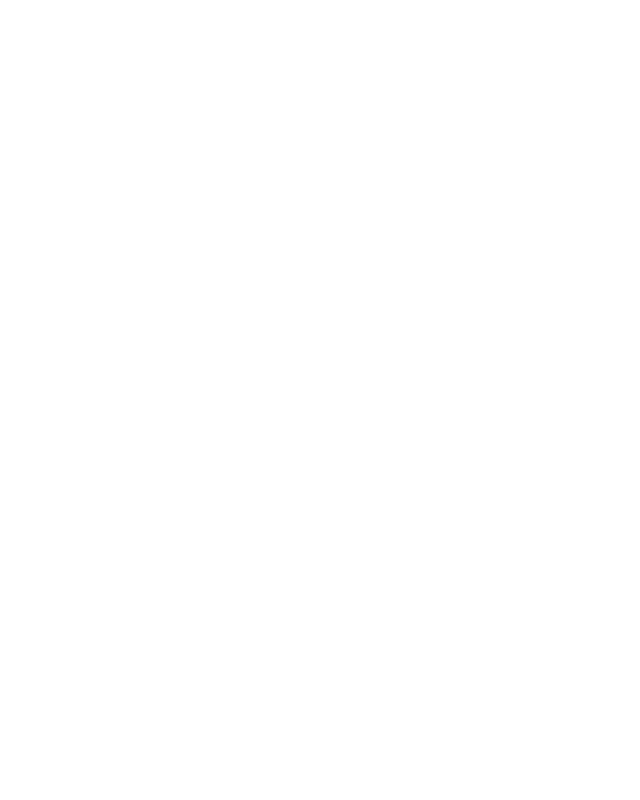
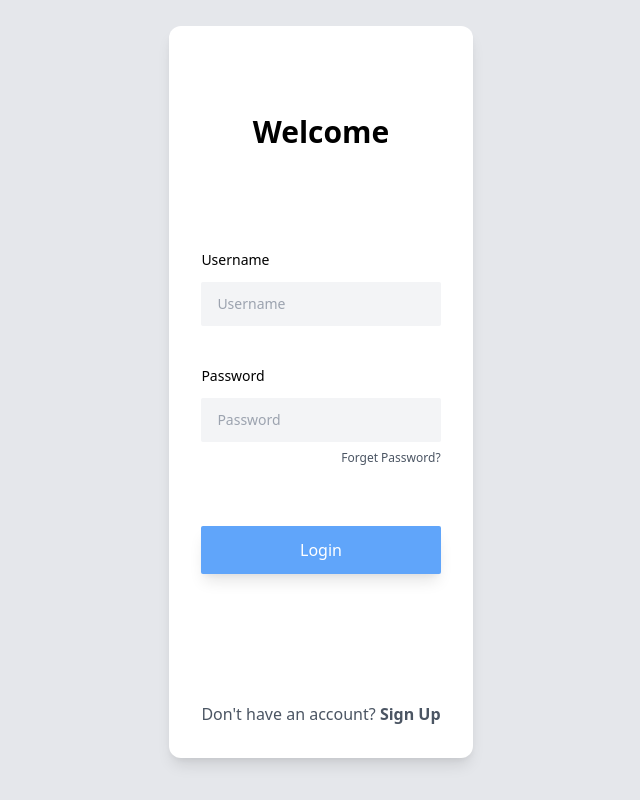
Before and after one commit to abdukasim/online-learning, a Vue app: page /login in a window 1280 px wide. Shown: the whole page, without its empty margins (319-959 px from the left). Built offline with nearby package versions, Linux system fonts and the light colour scheme.

Commit message:
Added Login Page

```diff
--- a/src/router/index.js
+++ b/src/router/index.js
@@ -1,6 +1,7 @@
 import Vue from "vue";
 import VueRouter from "vue-router";
 import Home from "../views/Home.vue";
+import Login from "../views/Login.vue";
 
 Vue.use(VueRouter);
 
@@ -11,13 +12,9 @@ const routes = [
     component: Home,
   },
   {
-    path: "/about",
-    name: "About",
-    // route level code-splitting
-    // this generates a separate chunk (about.[hash].js) for this route
-    // which is lazy-loaded when the route is visited.
-    component: () =>
-      import(/* webpackChunkName: "about" */ "../views/About.vue"),
+    path: "/login",
+    name: "Login",
+    component: Login,
   },
 ];
 
--- a/src/views/About.vue
+++ /dev/null
@@ -1,5 +0,0 @@
-<template>
-  <div class="about">
-    <h1>This is an about page</h1>
-  </div>
-</template>
--- a/src/views/Home.vue
+++ b/src/views/Home.vue
@@ -1,6 +1,7 @@
 <template>
   <div
     class="
+      bg-gray-200
       my-0
       mx-auto
       min-h-screen
@@ -17,7 +18,28 @@
         Temaru Educational Platform
       </h2>
       <div class="links">
-        <router-link to="/login" class="button--green"> Login </router-link>
+        <router-link to="/login" class="">
+          <button
+            class="
+              px-4
+              py-2
+              rounded-md
+              text-sm
+              font-medium
+              border
+              focus:outline-none focus:ring
+              transition
+              text-green-600
+              border-green-600
+              hover:text-white hover:bg-green-600
+              active:bg-green-700
+              focus:ring-green-300
+            "
+            type="submit"
+          >
+            Login
+          </button>
+        </router-link>
       </div>
     </div>
   </div>
--- /dev/null
+++ b/src/views/Login.vue
@@ -0,0 +1,149 @@
+<template>
+  <div class="bg-gray-200 flex justify-center min-h-screen">
+    <div
+      class="
+        bg-white
+        rounded-xl
+        w-screen
+        md:w-auto
+        h-screen
+        md:h-auto
+        px-8
+        pt-6
+        shadow-lg
+        self-center
+        md:mb-4
+        flex flex-col
+      "
+    >
+      <p class="mx-auto my-16 text-3xl font-bold">Welcome</p>
+      <div class="my-4 flex flex-col">
+        <div class="my-5 text-sm">
+          <label for="username" class="block text-black">Username</label>
+          <input
+            type="text"
+            autofocus
+            id="username"
+            class="
+              rounded-sm
+              px-4
+              py-3
+              mt-3
+              focus:outline-none
+              bg-gray-100
+              w-full
+            "
+            placeholder="Username"
+            :disabled="loading"
+            key="username"
+            required
+            v-model="username"
+            :form-name="loginForm"
+            @:keyup.enter="login"
+          />
+        </div>
+
+        <div class="my-5 text-sm">
+          <label for="password" class="block text-black">Password</label>
+          <input
+            type="password"
+            id="password"
+            class="
+              rounded-sm
+              px-4
+              py-3
+              mt-3
+              focus:outline-none
+              bg-gray-100
+              w-full
+            "
+            placeholder="Password"
+            :disabled="loading"
+            required
+            v-model="password"
+            :form-name="loginForm"
+          />
+          <div class="flex justify-end mt-2 text-xs text-gray-600">
+            <a href="#">Forget Password?</a>
+          </div>
+        </div>
+
+        <button
+          key="submit"
+          style="--delay: 3; min-height: 28px"
+          :disabled="loading"
+          @:click="login"
+          class="
+            bg-blue-400
+            w-full
+            mb-16
+            transform
+            hover:translate-y-1
+            transition-transform
+            ease-in
+            duration-200
+            shadow-lg
+            text-white
+            mt-10
+            rounded-sm
+          "
+        >
+          <!-- <Loading custom-class="w-1.5 h-1.5" v-if="loading" /> -->
+          <p class="p-3">Login</p>
+        </button>
+
+        <div class="flex justify-center mt-16 mb-4">
+          <span class="text-gray-600"
+            >Don't have an account? <a href="#" class="font-bold">Sign Up</a>
+          </span>
+        </div>
+      </div>
+    </div>
+  </div>
+</template>
+
+<script>
+import axios from "axios";
+
+export default {
+  data: () => ({
+    username: "",
+    password: "",
+    loading: false,
+    loginForm: {},
+  }),
+
+  methods: {
+    login() {
+      axios
+        .post("http://192.168.239.172/session/login", {
+          username: this.username,
+          password: this.password,
+        })
+        .then((res) => this.loginSuccess(res))
+        .catch((err) => {
+          console.log(err);
+        });
+    },
+  },
+
+  head() {
+    return {
+      title: "Login",
+      meta: [
+        {
+          hid: "description",
+          name: "description",
+          content: "Login Page",
+        },
+      ],
+    };
+  },
+};
+</script>
+
+<style>
+.btn {
+  border-radius: 3rem;
+}
+</style>
```
